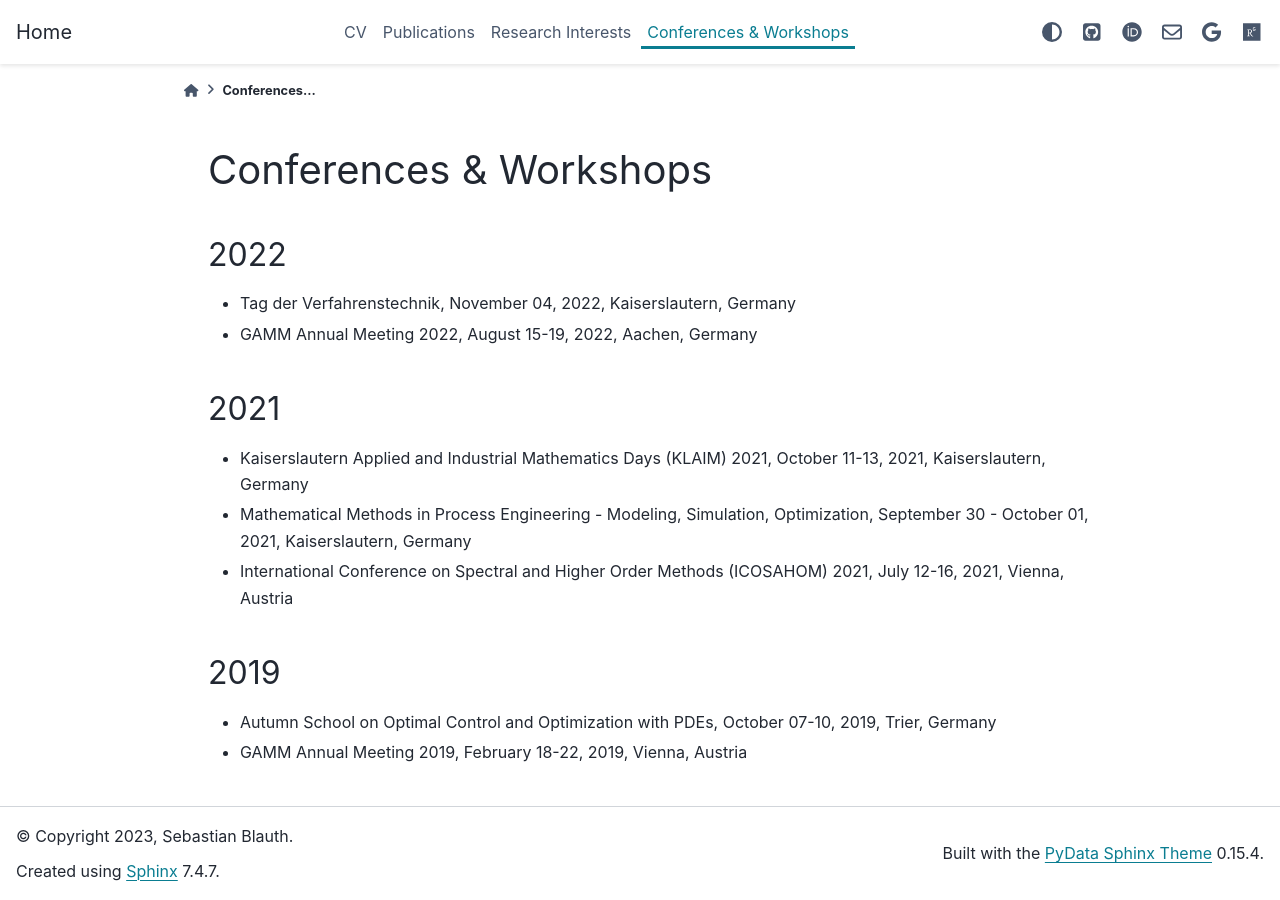
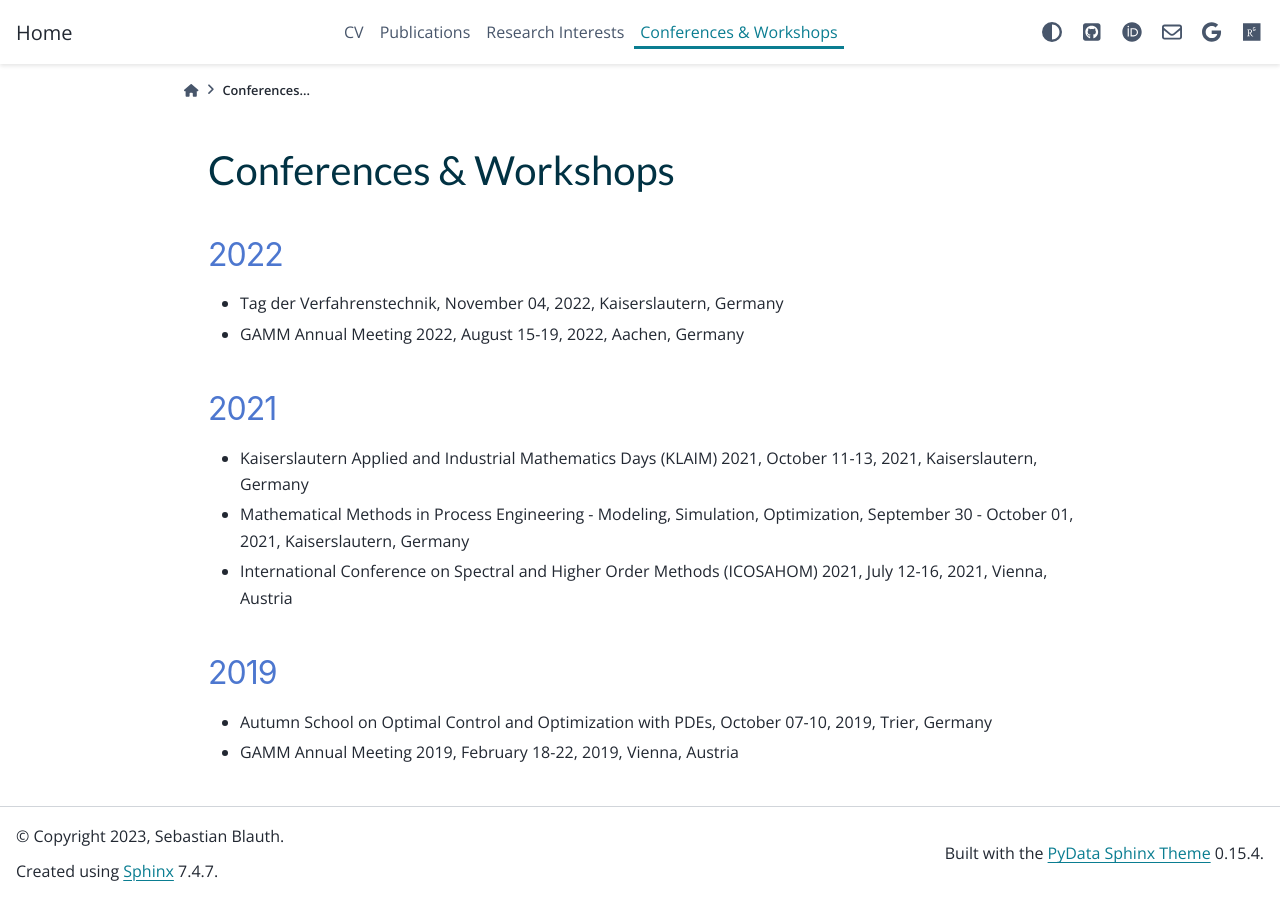
Before and after one commit to sblauth/sblauth.github.io, a Sphinx documentation site: the page built from source/conferences.rst, in a window 1280 px wide. Built offline with Sphinx 7.4.7 and the PyData theme 0.15.4, drawn with Linux system fonts in a browser that asks for light colours.

Commit message:
Add custom .css template

```diff
--- /dev/null
+++ b/source/_static/custom.css
@@ -0,0 +1,89 @@
+@import url('https://fonts.googleapis.com/css2?family=Lato:ital,wght@0,400;0,700;0,900;1,400;1,700;1,900&family=Open+Sans:ital,wght@0,400;0,600;1,400;1,600&display=swap');
+
+.navbar-brand img {
+   height: 75px;
+}
+.navbar-brand {
+   height: 75px;
+}
+
+body {
+  font-family: 'Open Sans', sans-serif;
+}
+
+pre, code {
+  font-size: 100%;
+  line-height: 155%;
+}
+
+h1 {
+  font-family: "Lato", sans-serif;
+  color: #013243; /* warm black */
+}
+
+h2 {
+  color: #4d77cf; /* han blue */
+  letter-spacing: -.03em;
+}
+
+h3 {
+  color: #013243; /* warm black */
+  letter-spacing: -.03em;
+}
+
+
+.custom-button {
+  background-color:#DCDCDC;
+  border: none;
+  color: #484848;
+  text-align: center;
+  text-decoration: none;
+  display: inline-block;
+  font-size: 0.9rem;
+  border-radius: 0.5rem;
+  max-width: 120px;
+  padding: 0.5rem 0rem;
+}
+
+.custom-button a {
+  color: #484848;
+}
+
+.custom-button p {
+  margin-top: 0;
+  margin-bottom: 0rem;
+  color: #484848;
+}
+
+
+
+/* Dark theme tweaking */
+html[data-theme=dark] .sd-card img[src*='.svg'] {
+    filter: invert(0.82) brightness(0.8) contrast(1.2);
+}
+
+/* Main index page overview cards */
+html[data-theme=dark] .sd-card {
+  background-color:var(--pst-color-background);
+}
+
+html[data-theme=dark] .sd-shadow-sm {
+    box-shadow: 0 .1rem 1rem rgba(250, 250, 250, .6) !important
+}
+
+html[data-theme=dark] .sd-card .sd-card-header {
+  background-color:var(--pst-color-background);
+  color: #150458 !important;
+}
+
+html[data-theme=dark] .sd-card .sd-card-footer {
+  background-color:var(--pst-color-background);
+}
+
+html[data-theme=dark] h1 {
+  color: var(--pst-color-primary);
+}
+
+html[data-theme=dark] h3 {
+  color: #0a6774;
+}
--- a/source/conf.py
+++ b/source/conf.py
@@ -89,3 +89,4 @@
 pygments_style = "sphinx"
 
 html_static_path = ['_static']
+html_css_files = ["custom.css"]
```
